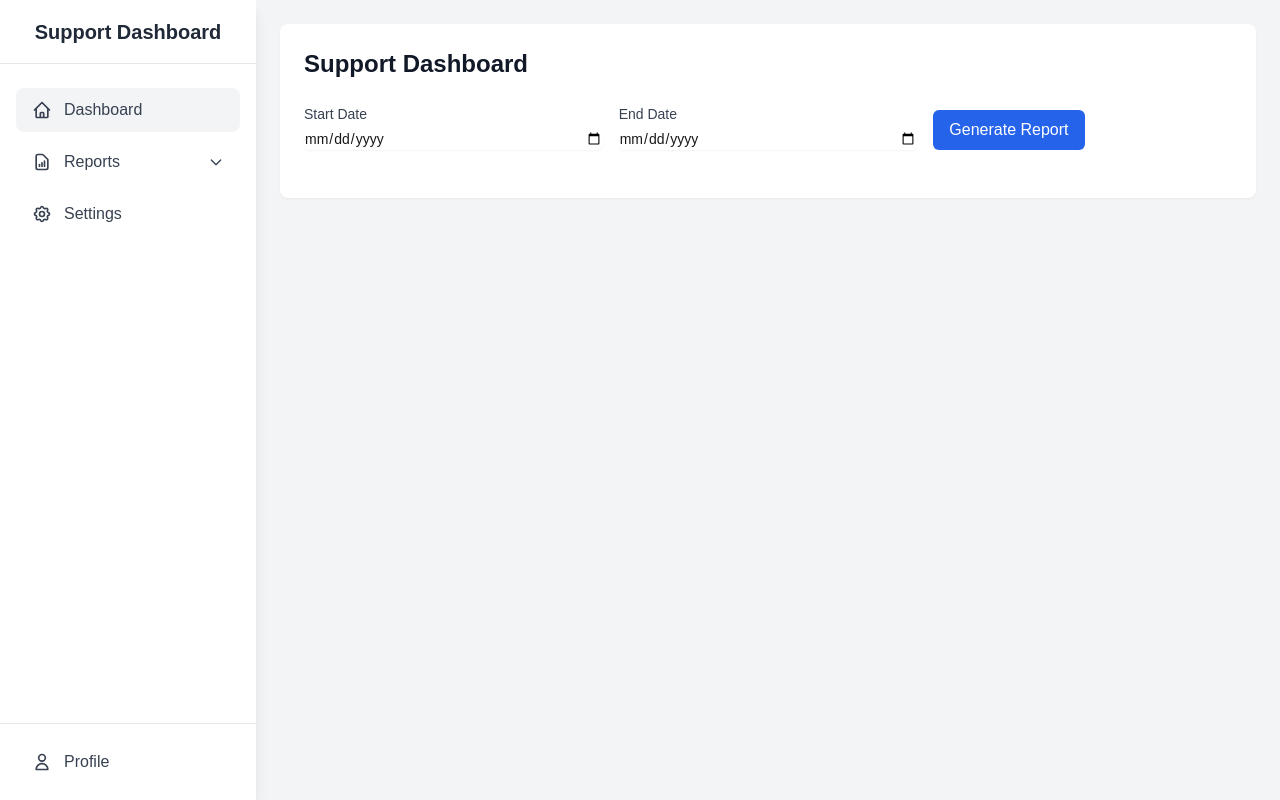
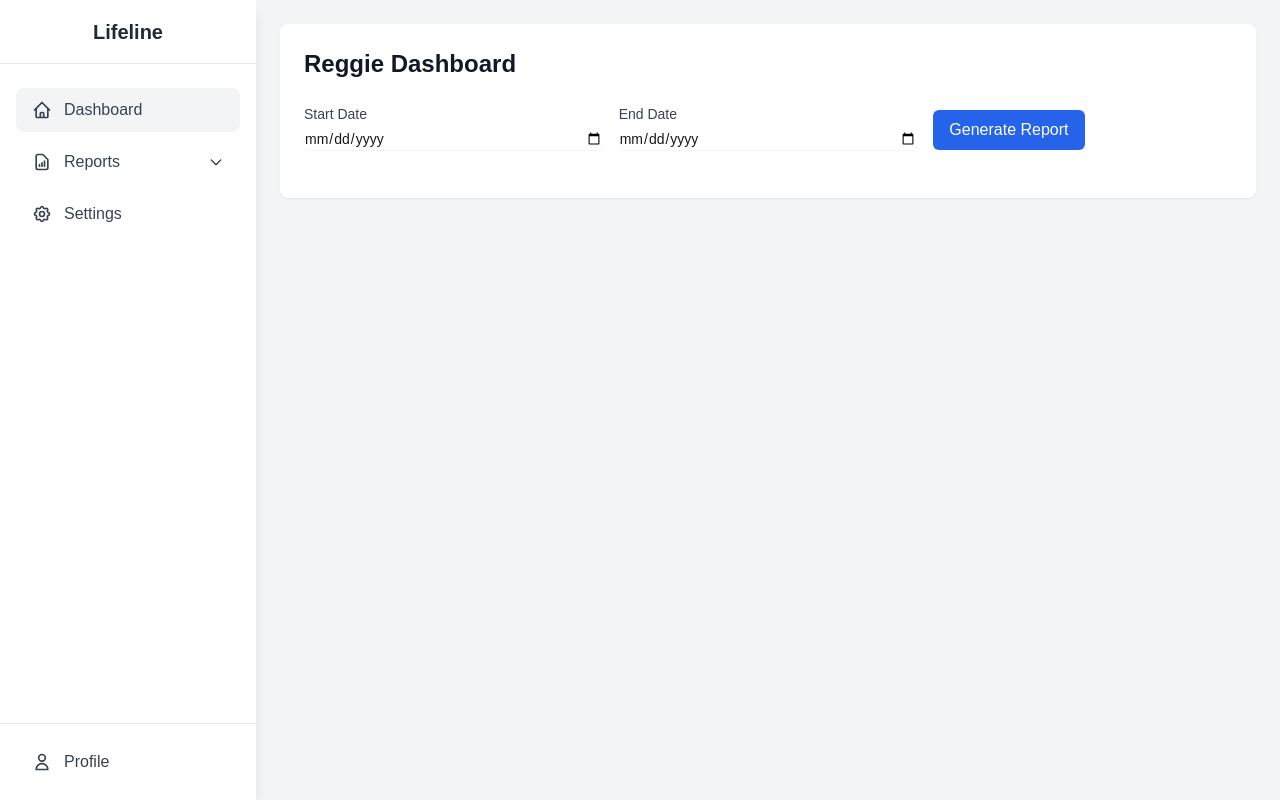
Before and after one commit to wlai-lp/lp-reports, a Next.js app: page /dashboard in a window 1280 px wide. Built offline with nearby package versions, Linux system fonts and the light colour scheme.

Commit message:
update title

```diff
--- a/app/dashboard/page.tsx
+++ b/app/dashboard/page.tsx
@@ -67,7 +67,7 @@
     <div className="p-6">
       <div className="max-w-7xl mx-auto">
         <div className="bg-white rounded-lg shadow-sm p-6">
-          <h1 className="text-2xl font-bold text-gray-900 mb-6">Support Dashboard</h1>
+          <h1 className="text-2xl font-bold text-gray-900 mb-6">Reggie Dashboard</h1>
 
           {/* Date Range Selector */}
           <div className="grid grid-cols-1 sm:grid-cols-2 lg:grid-cols-3 gap-4 mb-6">
--- a/app/layout.tsx
+++ b/app/layout.tsx
@@ -34,7 +34,7 @@
               <div className="flex flex-col h-full">
                 {/* Logo */}
                 <div className="flex items-center justify-center h-16 border-b">
-                  <span className="text-xl font-bold text-gray-800">Support Dashboard</span>
+                  <span className="text-xl font-bold text-gray-800">Lifeline</span>
                 </div>
 
                 {/* Navigation Links */}
```
